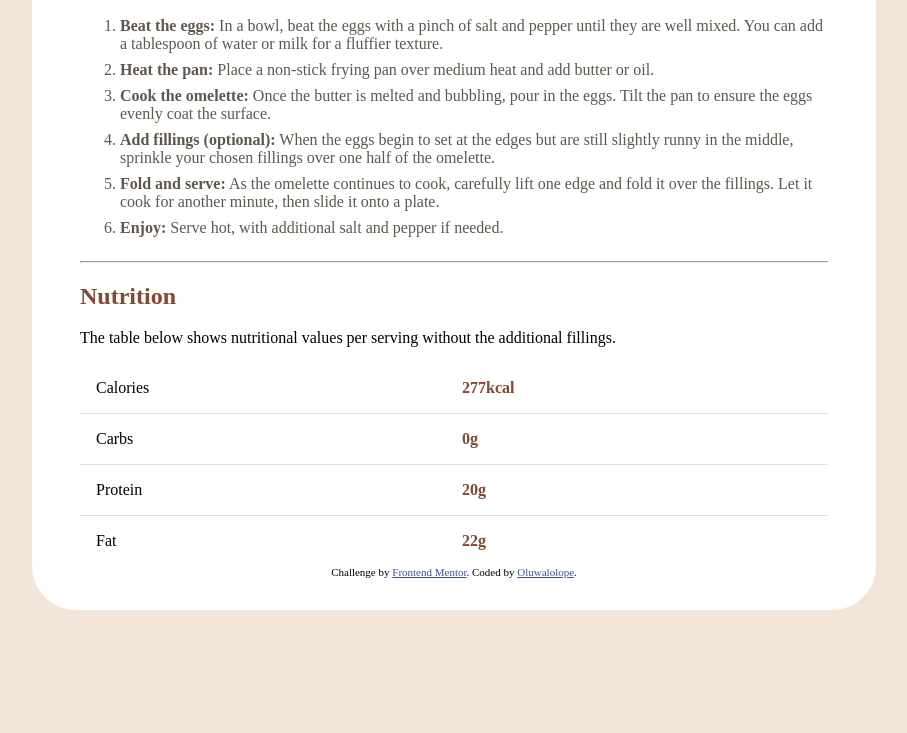
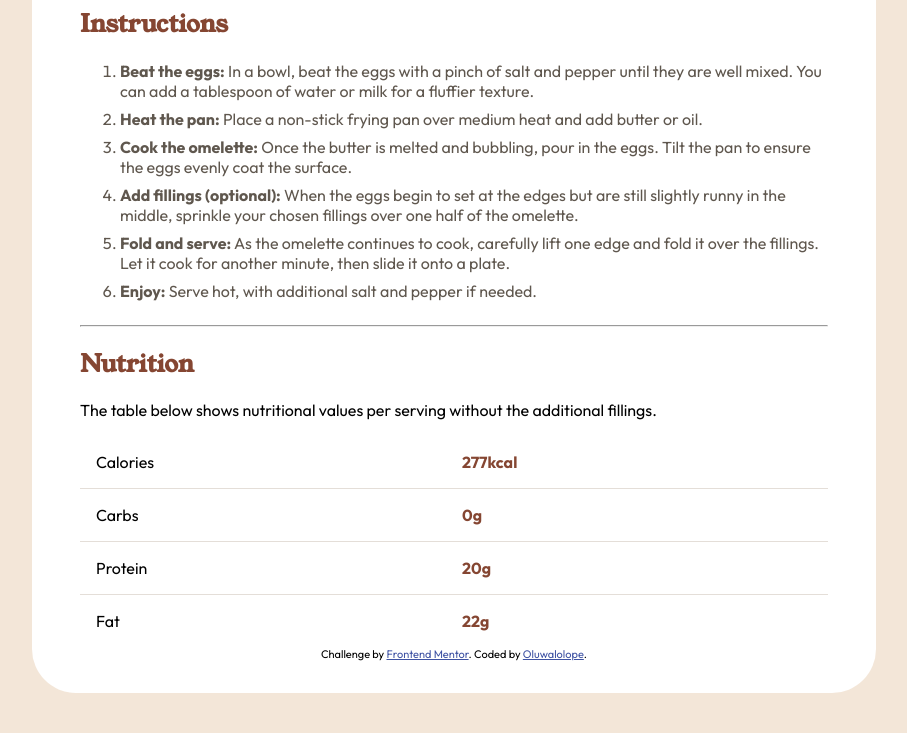
Before and after one commit to Oluwalolope/recipe-page, a plain HTML site: page index.html in a window 1280 px wide. Shown: the part 999-1732 px from the top of the page, without its empty margins (186-1093 px from the left). Before the commit the page ends 1649 px from the top, so only its background shows below. Drawn offline with Linux system fonts and the light colour scheme.

Commit message:
Finish Typography

```diff
--- a/style.css
+++ b/style.css
@@ -1,3 +1,12 @@
+@font-face {
+    font-family: 'Outfit';
+    src: url(./assets/fonts/outfit/Outfit-VariableFont_wght.ttf);
+}
+@font-face {
+    font-family: 'young-serif';
+    src: url(./assets/fonts/young-serif/YoungSerif-Regular.ttf);
+}
+
 :root {
     --clr-White: hsl(0, 0%, 100%);
     --clr-Rose-White: hsl(330, 100%, 98%);
@@ -8,6 +17,8 @@
     --clr-Nutmeg: hsl(14, 45%, 36%);
     --clr-Light-Raspberry: hsla(332, 51%, 32%, 0.1);
     --clr-Dark-Raspberry: hsl(332, 51%, 32%);
+    --ff-header: 'young-serif', sans-serif;
+    --ff-body: 'Outfit', sans-serif;
 }
 
 body {
@@ -31,20 +42,28 @@ img {
 
 h1{
     color: var(--clr-Dark-Charcoal);
+    font-family: var(--ff-header);
 }
 
 h2{
     color: var(--clr-Nutmeg);
+    font-family: var(--ff-header);
 }
 
 h3{
     color: var(--clr-Dark-Raspberry);
+    font-family: var(--ff-body);
+}
+
+p {
+    font-family: var(--ff-body);
 }
 
 .prep--time {
     background-color: var(--clr-Light-Raspberry);
     border-radius: 8px;
     padding: .5rem;
+    font-family: var(--ff-body);
 }
 
 .prep--time ul li::marker{
@@ -54,10 +73,12 @@ h3{
 li {
     color: var(--clr-Wenge-Brown);
     padding-bottom: .5rem;
+    font-family: var(--ff-body);
 }
 
 .nutrients {
     display: grid;
+    font-family: var(--ff-body);
     grid-template-columns: 1fr 1fr;
     border-bottom: 1px solid var(--clr-Light-Grey);
     padding-left: 1rem;
@@ -73,7 +94,8 @@ li {
 
 .attribution {
     font-size: 11px;
-    text-align: center
+    text-align: center;
+    font-family: var(--ff-body);
 }
 .attribution a {
     color: hsl(228, 45%, 44%)
```
